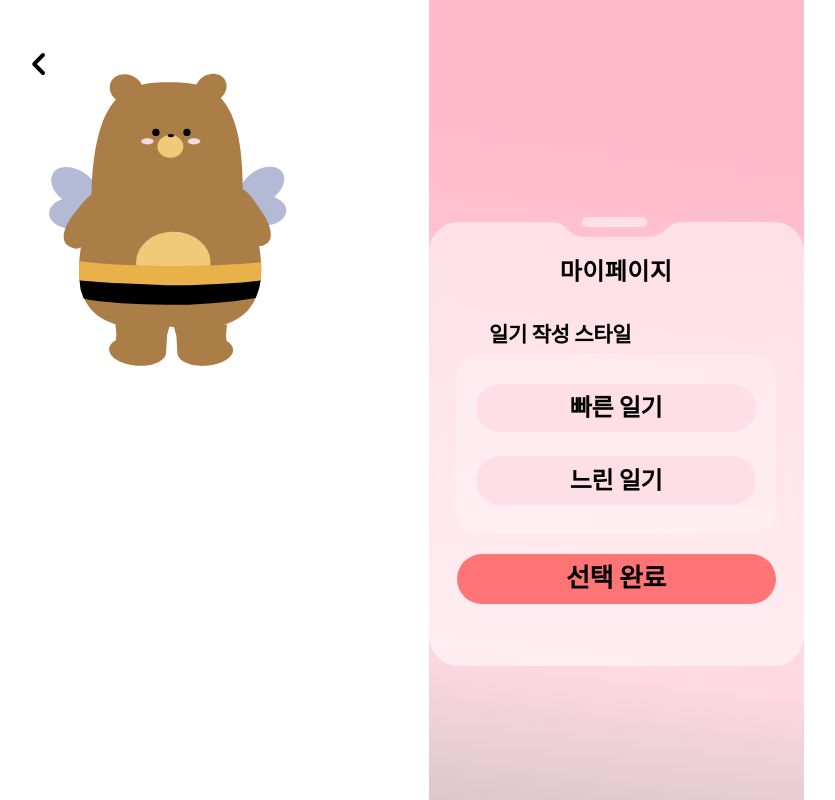
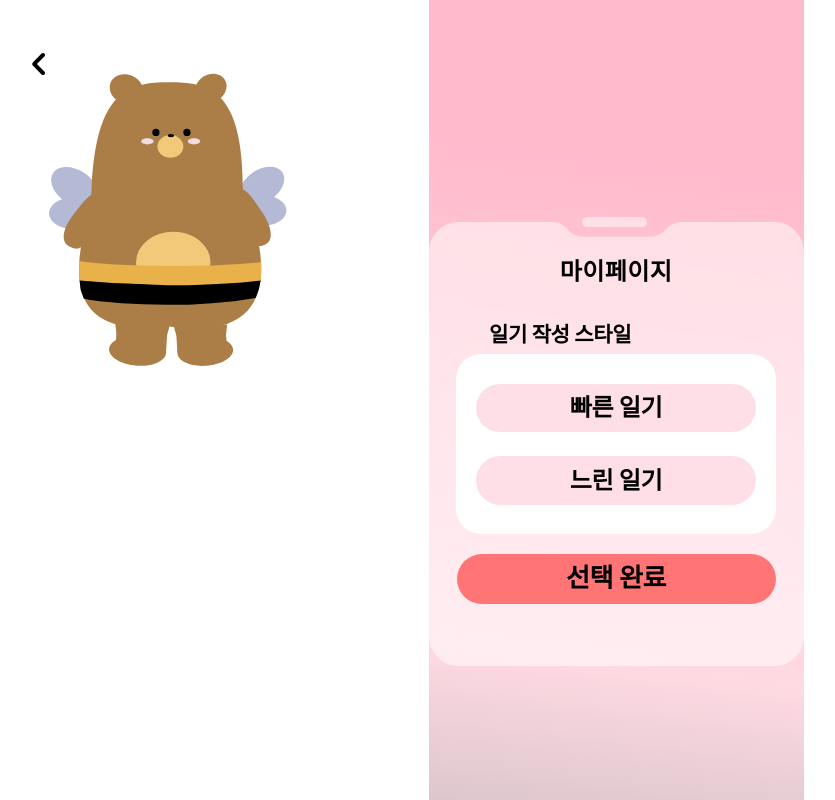
Before and after one commit to KAU2024-SANHAK/SANHAK_Client, a React (Vite) app: page /mypage in a window 1280 px wide. Both pictures are taken after a click on the button "빠른 일기". Shown: the whole page, without its empty margins (24-859 px from the left). Built offline with nearby package versions, Linux system fonts and the light colour scheme; no server answers.

Commit message:
feat: SetWritingStyle 배경 투명도를 props로 받도록 설정

```diff
--- a/src/components/OnBoardingSteps/Step.style.js
+++ b/src/components/OnBoardingSteps/Step.style.js
@@ -16,6 +16,7 @@ export const OnBoardingBody = styled.div`
     width: 100%;
     text-align: left;
     height: 64%;
+    padding-top: 6.5rem;
 `
 export const OnBoardingFooter = styled.footer`
     ${({ theme: { mixin } }) => mixin.flexCenter({})};
--- a/src/components/OnBoardingSteps/Step5/Step5.jsx
+++ b/src/components/OnBoardingSteps/Step5/Step5.jsx
@@ -16,7 +16,7 @@ export default function Step5(props){
             </S.OnBoardingTitleWrapper>
 
             <S.OnBoardingBody>
-                <SetWritingStyle/>
+                <SetWritingStyle transparency='0.24'/>
                 <Caption>'빠른 일기'는 간단한 6가지 질문을 통해 사용자의 하루를 파악하고</Caption>
                 <Caption>생성형 AI를 통해 글과 사진이 포함된 일기를 작성합니다.</Caption>
                 <Caption>'느린 일기'는 사용자가 직접 글을 작성하고 사진을 첨부합니다.</Caption>
--- a/src/components/SetWritingStyle/SetWritingStyle.jsx
+++ b/src/components/SetWritingStyle/SetWritingStyle.jsx
@@ -6,11 +6,11 @@ const handleSetWritingStyle= ()=>{
     console.log('api 요청하세요')
 }
 
-export default function SetWritingStyle(){
+export default function SetWritingStyle({transparency}){
     const [type, setType] = useState();
 
     return(
-        <S.Wrapper>
+        <S.Wrapper $transparency={transparency}>
 
                 <BtnSetDiaryType isClick = {type === 'Fast' ? true : false}
                     onClick={()=>{
--- a/src/components/SetWritingStyle/SetWritingStyle.style.js
+++ b/src/components/SetWritingStyle/SetWritingStyle.style.js
@@ -3,7 +3,7 @@ import styled from "styled-components";
 export const Wrapper = styled.div`
 ${({ theme: { mixin } }) => mixin.flexCenter({})};
     border-radius: 25px;
-    background: rgba(255, 255, 255, 0.24);
+    background: rgba(255, 255, 255, ${(props)=>(props.$transparency)});
     height: 199px;
     width: 320px;
     margin-bottom: 1rem;
--- a/src/pages/MyPage/MyPagePopUp/MyPagePopUp.jsx
+++ b/src/pages/MyPage/MyPagePopUp/MyPagePopUp.jsx
@@ -18,7 +18,6 @@ export default function MyPagePopUp(){
     return(
         <S.MyPagePopUpWrapper>
 
-
             <S.TextWrapper>일기 작성 스타일</S.TextWrapper>
                 {isClick === false ?
                 <S.MyPagePopUpBodyWrapper>
@@ -28,7 +27,7 @@ export default function MyPagePopUp(){
                 </S.MyPagePopUpBodyWrapper>
                 :
                 <S.MyPagePopUpBodyWrapper>
-                    <SetWritingStyle/>
+                    <SetWritingStyle transparency='100'/>
                     <BtnComplete onClick={()=>{setIsClick(false)}}>선택 완료</BtnComplete>
                 </S.MyPagePopUpBodyWrapper>
                 }
```
